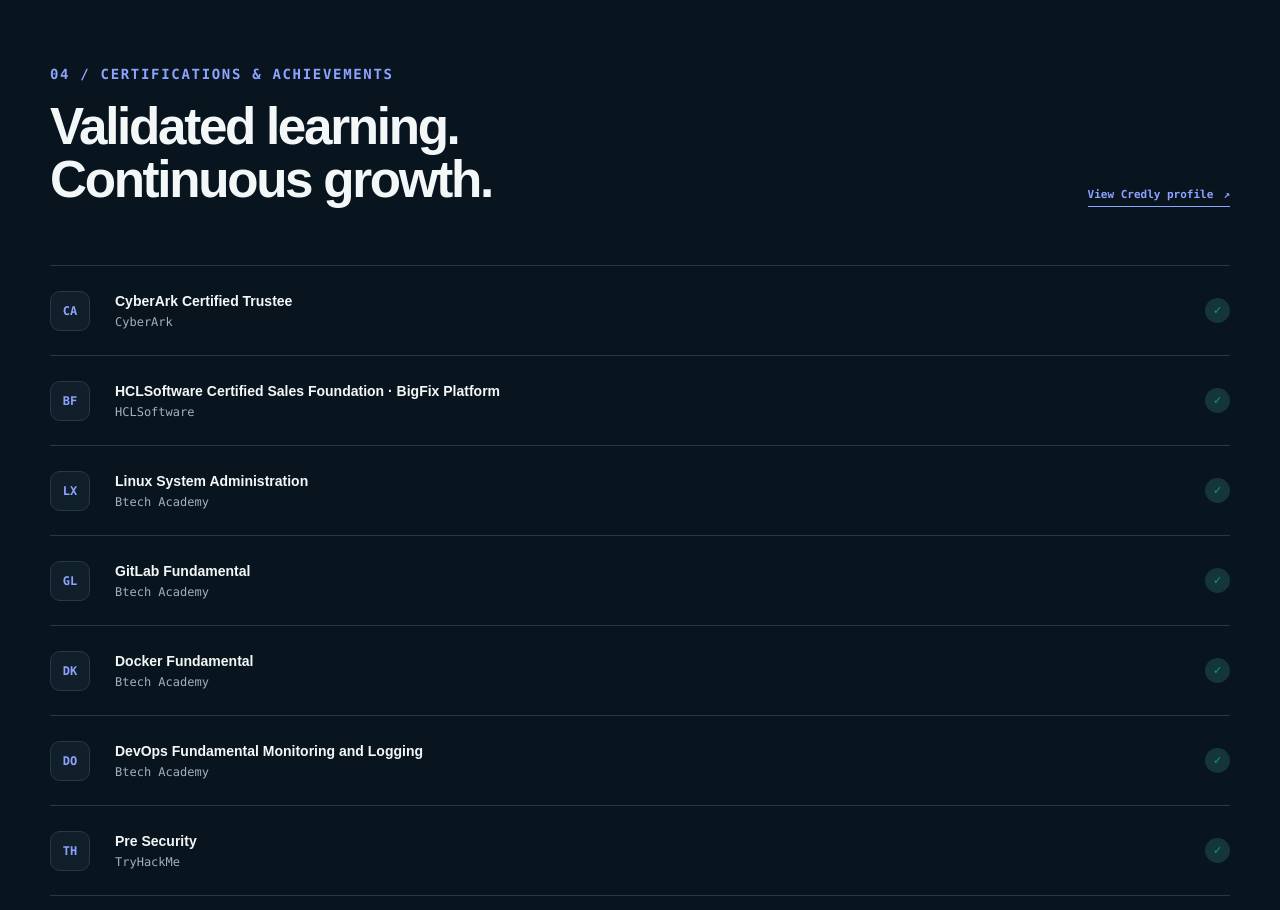
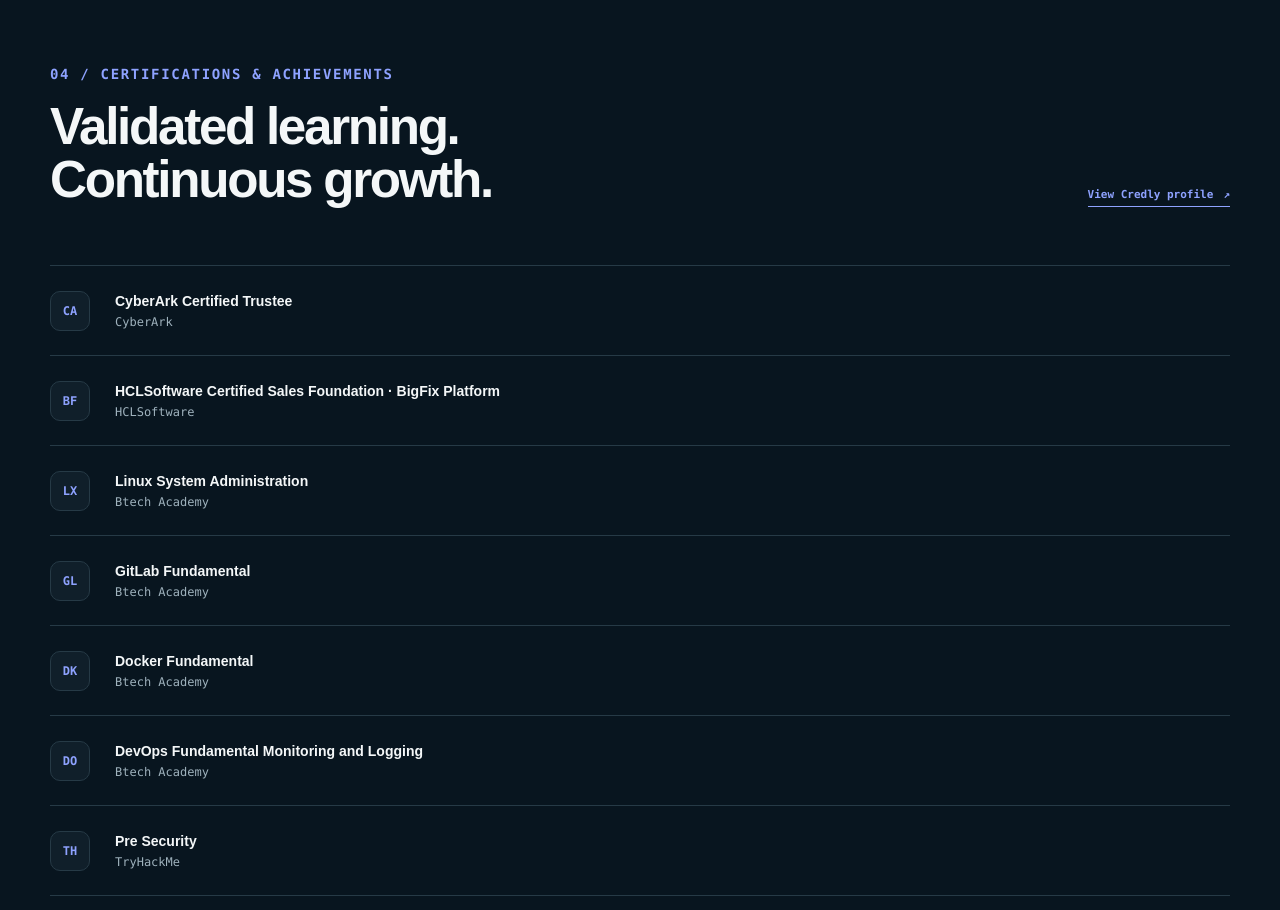
Before and after one commit to vedrico14/Portofolio-Rico_Fedryan, a Next.js app: page / in a window 1280 px wide. Shown: the part 4056-4966 px from the top of the page. Built offline with nearby package versions, Linux system fonts and the light colour scheme.

Commit message:
Hide certificate-check class in globals.css

```diff
--- a/app/globals.css
+++ b/app/globals.css
@@ -1717,3 +1717,7 @@ a[href="#experience"],
 #experience {
   display: none;
 }
+
+.certificate-check {
+  display: none;
+}
```
